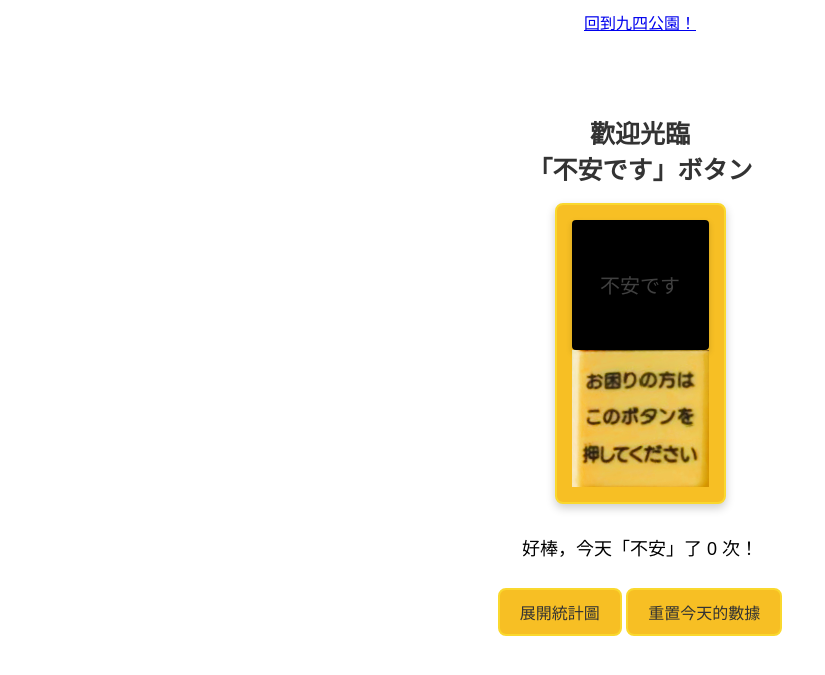
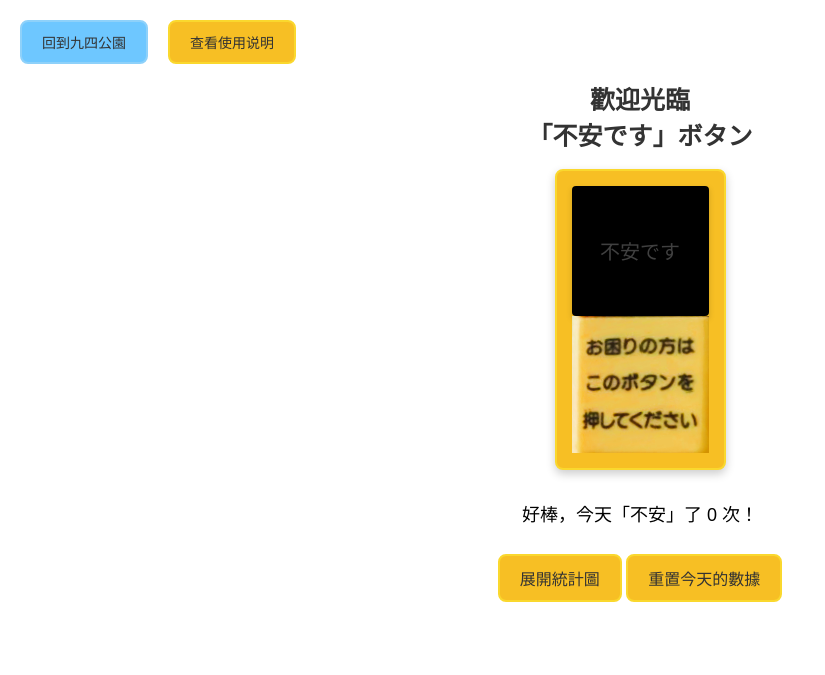
Before and after one commit to 9and4/9and4.github.io, a Jekyll site: the page projects/Fuan-desu-Button/index.html, which Jekyll copies as it is, in a window 1280 px wide. Shown: the top 675 px of the page, without its empty margins (0-825 px from the left). Built offline with Jekyll 4.4.1, drawn with Linux system fonts in a browser that asks for light colours.

Commit message:
Update index.html 增加使用説明與返回主頁按鈕

```diff
--- a/projects/Fuan-desu-Button/index.html
+++ b/projects/Fuan-desu-Button/index.html
@@ -1,13 +1,30 @@
 <!DOCTYPE html>
 <html>
 <head>
+    <meta charset="UTF-8">
+    <meta name="viewport" content="width=device-width, initial-scale=1.0"> <!-- 视口meta标签，确保响应式布局 -->
     <title>不安ですボタン</title>
     <link rel="stylesheet" type="text/css" href="v1-styles.css">
 </head>
 
 <body>
-    <!-- "回到主頁" 按钮 -->
-    <a href="https://9and4.github.io/projects/" class="back-button">回到九四公園！</a>
+
+    <div id="buttonContainer">
+        <!-- 回到主頁按钮 -->
+        <button id="backButton" onclick="window.location.href='your-homepage-url.html'">回到九四公園</button>
+
+        <!-- 查看说明按钮 -->
+        <button id="toggleInstructions" onclick="toggleInstructions()">查看使用说明</button>
+    </div>
+
+    <!-- 使用说明折叠部分 -->
+    <div id="usageInstructions">
+        <p>使用説明：</p>
+        <p>1. 按下黑色塑料片⬛，按鈕會亮起紅燈🟥並發出「不安です」的聲音。</p>
+        <p>2. 使用時注意調節音量🔊。</p>
+        <p>3. 推薦在PC端使用💻，效果更佳。</p>
+    </div>
+
 
     <h1>歡迎光臨<br>「不安です」ボタン</h1>
     <div style="display: flex; justify-content: center; align-items: center;">
@@ -25,6 +42,7 @@
     <button id="resetButton" class="chart-button">重置今天的數據</button>
     <canvas id="chart" style="height: 60px; "></canvas>
 
+
     <script src="https://cdn.jsdelivr.net/npm/chart.js"></script>
     <script src="v3-script.js"></script>
     <script src="test1-redlight-script.js"></script>
```
